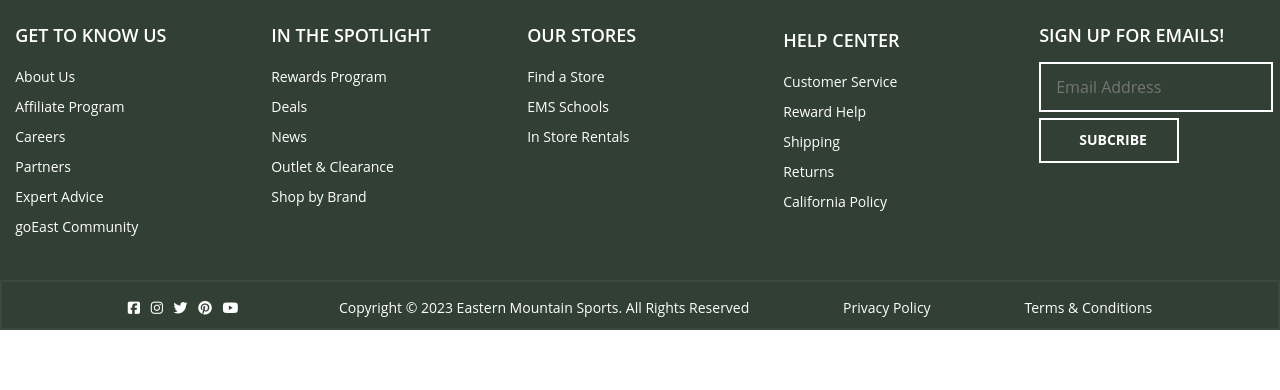
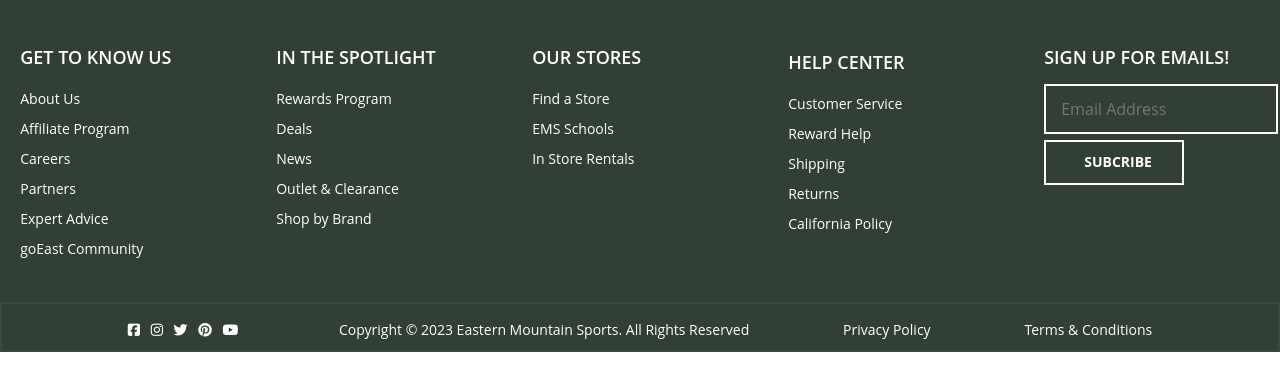
Before and after one commit to Danish0611/handsome-hydrant-4081, a plain HTML site: page footerSection/footer.html in a window 1280 px wide. Drawn offline with Linux system fonts and the light colour scheme.

Commit message:
Update footer.css

```diff
--- a/footerSection/footer.css
+++ b/footerSection/footer.css
@@ -76,7 +76,8 @@ h2 {
   width: 17%;
   padding: 8px;
   line-height: 30px;
-  padding-left: 0px;
+  padding-left: 10px;
+  padding-top: 30px;
 }
 #middel > div h2 {
   color: #313F35;
```
